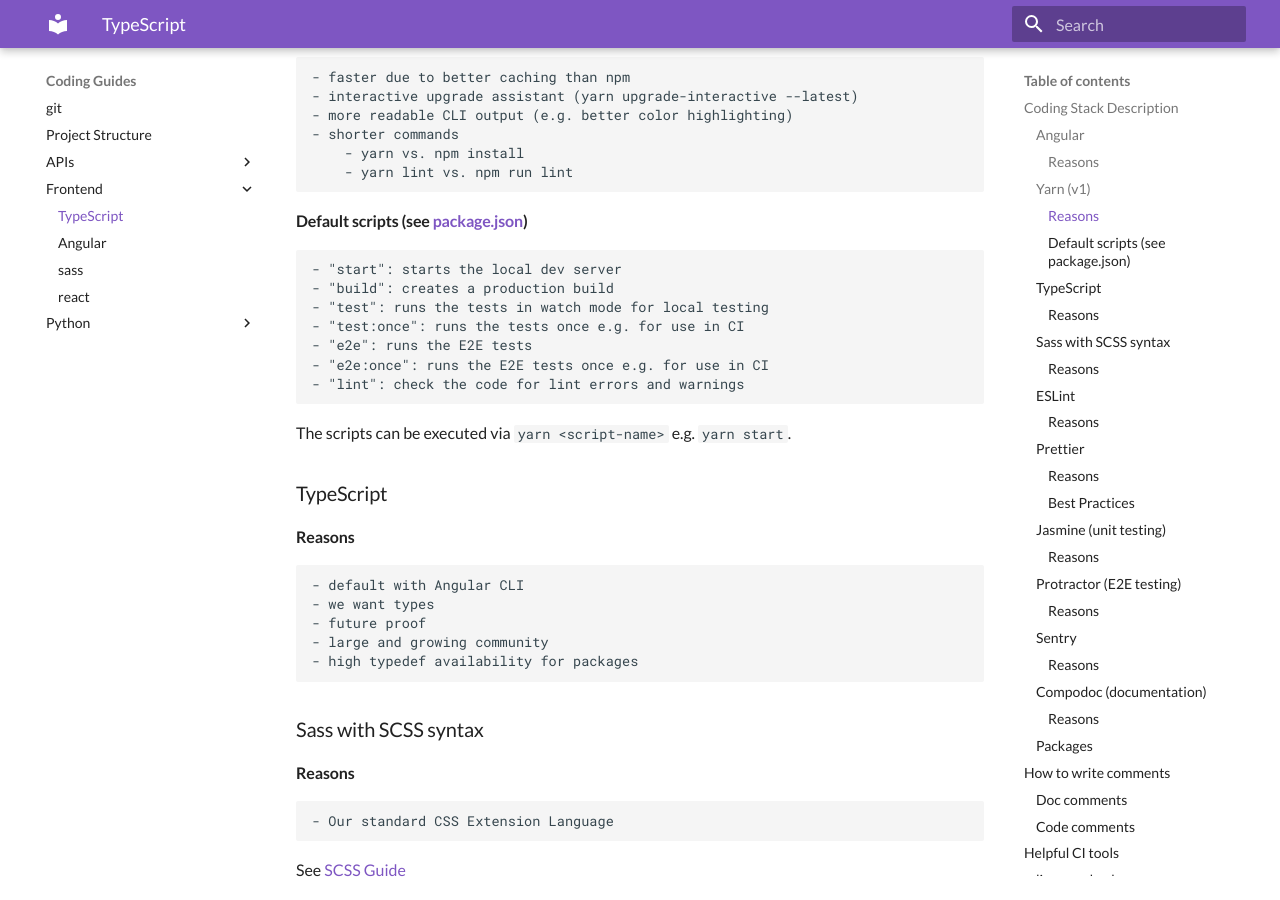
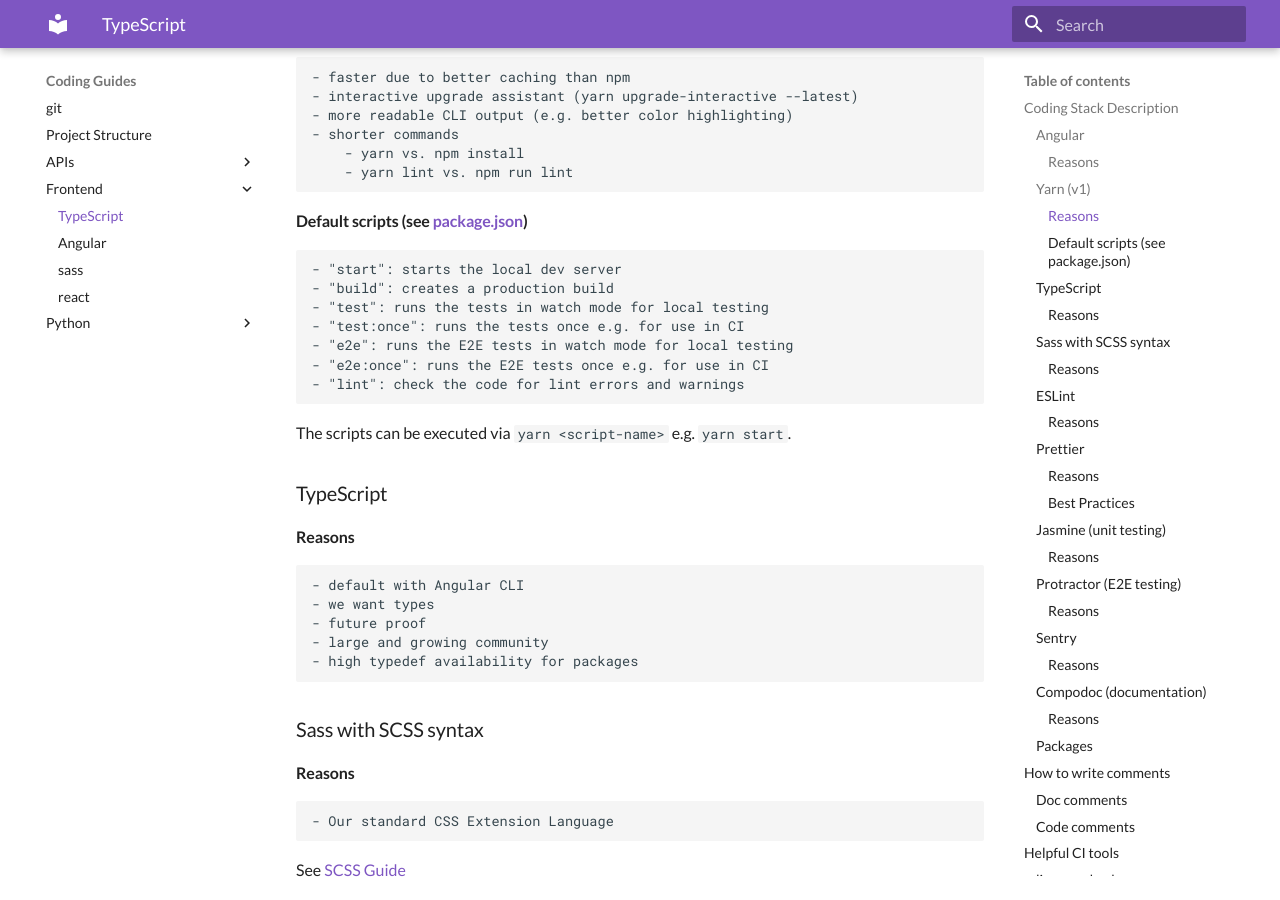
Before and after one commit to GreyRook/code-with-style, an MkDocs documentation site: the page built from docs/typescript/index.md, in a window 1280 px wide and 900 px high, scrolled down 590 px. Built offline with MkDocs 1.6.1 and Material for MkDocs 9.7.7, drawn with Linux system fonts in a browser that asks for light colours.

Commit message:
Update e2e script description

```diff
--- a/docs/typescript/index.md
+++ b/docs/typescript/index.md
@@ -26,7 +26,7 @@
     - "build": creates a production build
     - "test": runs the tests in watch mode for local testing
     - "test:once": runs the tests once e.g. for use in CI
-    - "e2e": runs the E2E tests
+    - "e2e": runs the E2E tests in watch mode for local testing
     - "e2e:once": runs the E2E tests once e.g. for use in CI
     - "lint": check the code for lint errors and warnings
 
```
